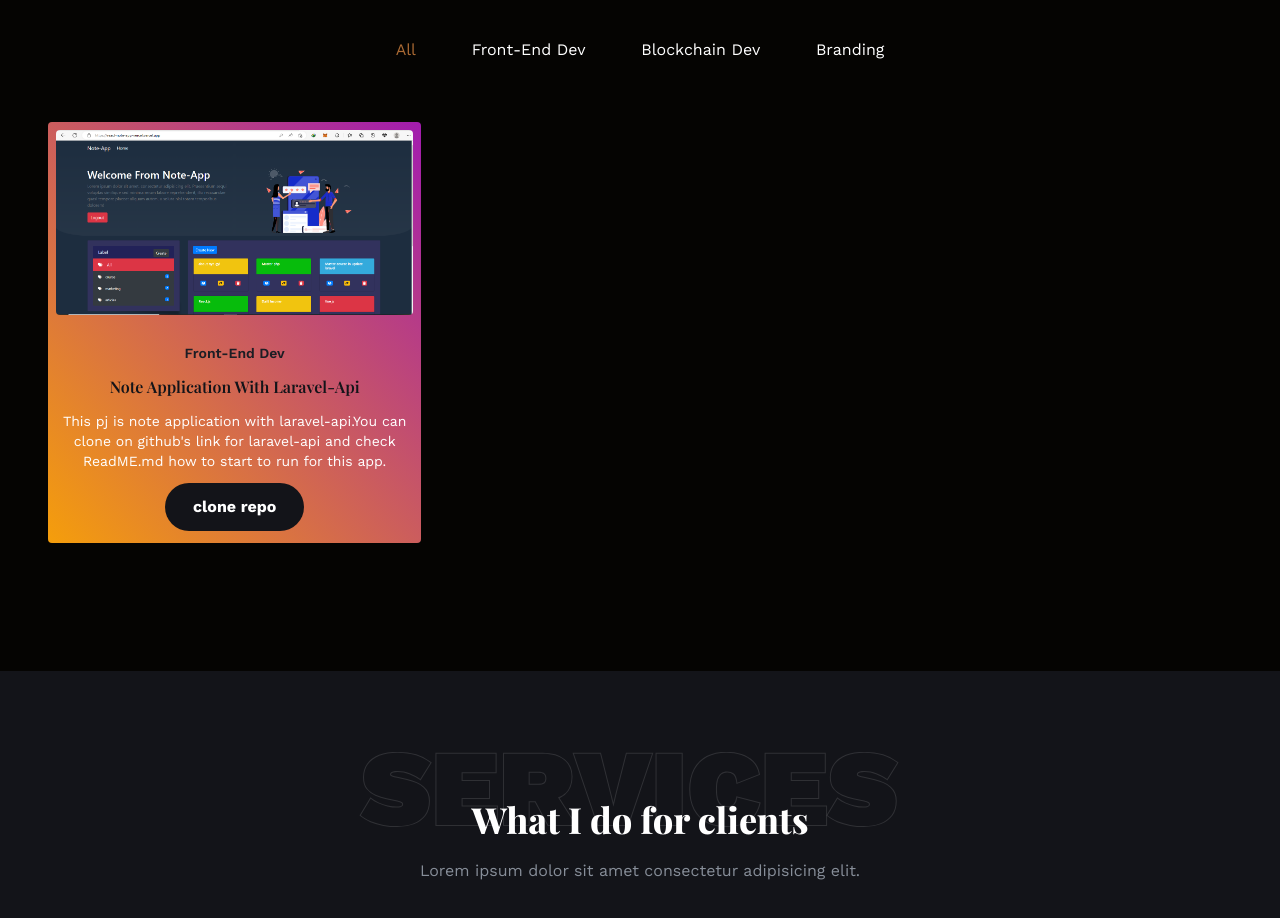
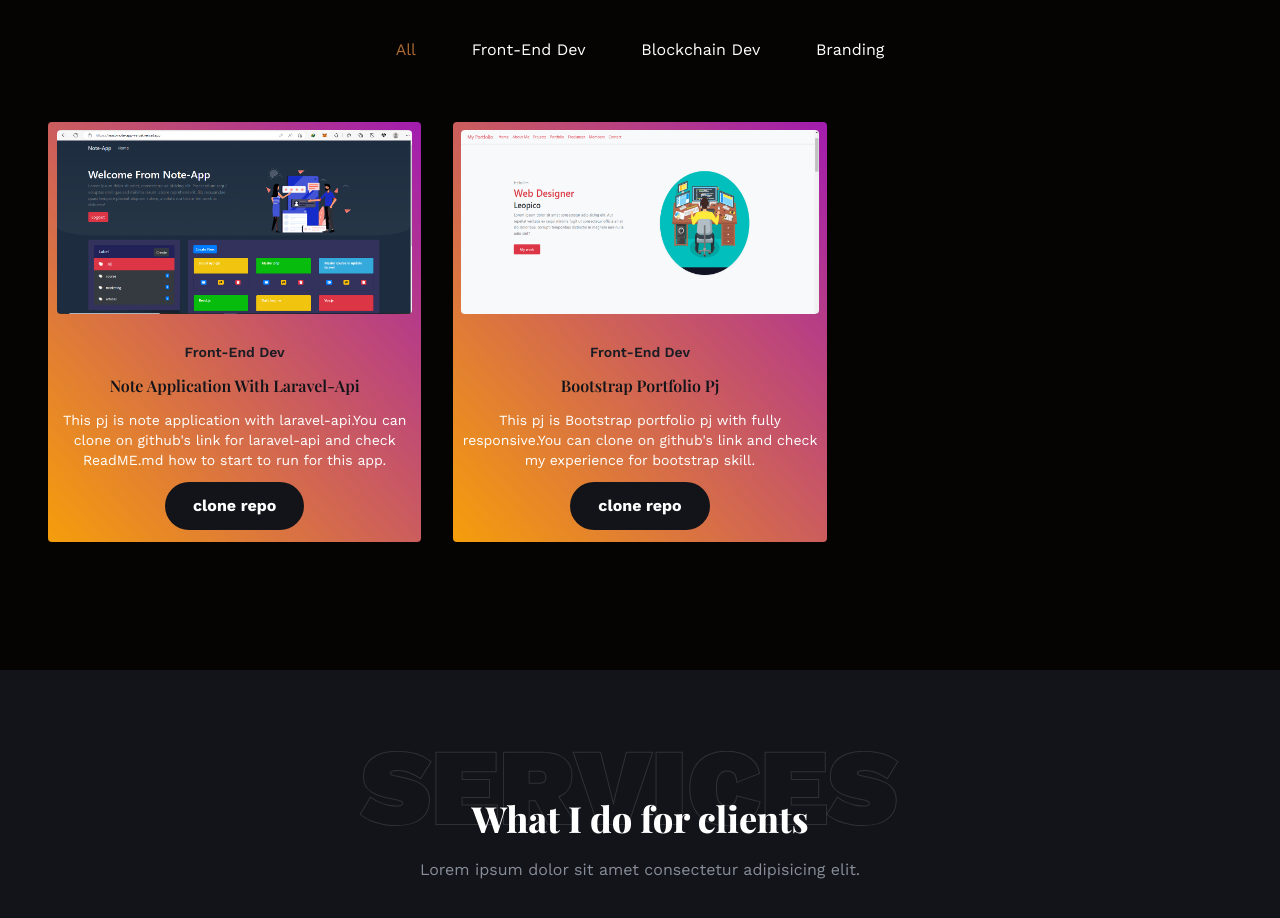
Before and after one commit to leopico/portfolio, a React (Create React App) app: page / in a window 1280 px wide. Shown: the part 1840-2758 px from the top of the page. Built offline with nearby package versions, Linux system fonts and the light colour scheme; a web font is replaced by a local one.

Commit message:
added project

```diff
--- a/src/components/Project.jsx
+++ b/src/components/Project.jsx
@@ -11,7 +11,12 @@ const Project = ({ item }) => {
       className="flex flex-col items-center text-center bg-gradient-to-tr from-amber-500 to-fuchsia-700 rounded"
     >
       <div className="mb-5">
-        <img className="p-2 rounded-xl" src={item.image} alt="" />
+        <img
+          className="p-2 rounded-xl"
+          src={item.image}
+          alt=""
+          style={{ height: "200px" }}
+        />
       </div>
       <p className="capitalize text-secondary font-semibold text-sm mb-3">
         {item.category}
--- a/src/data.js
+++ b/src/data.js
@@ -18,6 +18,7 @@ import DribbbleBrandIcon from "./assets/img/brands/dribbble.png";
 
 // projects images
 import Project1 from "./assets/img/projects/p1.png";
+import Project2 from "./assets/img/projects/p2.png";
 
 // skills images
 import SkillImg1 from "./assets/img/skills/html5.png";
@@ -151,6 +152,15 @@ export const projectsData = [
       "This pj is note application with laravel-api.You can clone on github's link for laravel-api and check ReadME.md how to start to run for this app.",
     link: "https://github.com/leopico/note-app-api.git",
   },
+  {
+    id: "1",
+    image: Project2,
+    name: "Bootstrap portfolio pj",
+    category: "front-end dev",
+    description:
+      "This pj is Bootstrap portfolio pj with fully responsive.You can clone on github's link and check my experience for bootstrap skill.",
+    link: "https://github.com/leopico/bootstrap-portfolio.git",
+  },
 ];
 
 // services
```
Also changed, not shown: src/assets/img/projects/p2.png (added).
